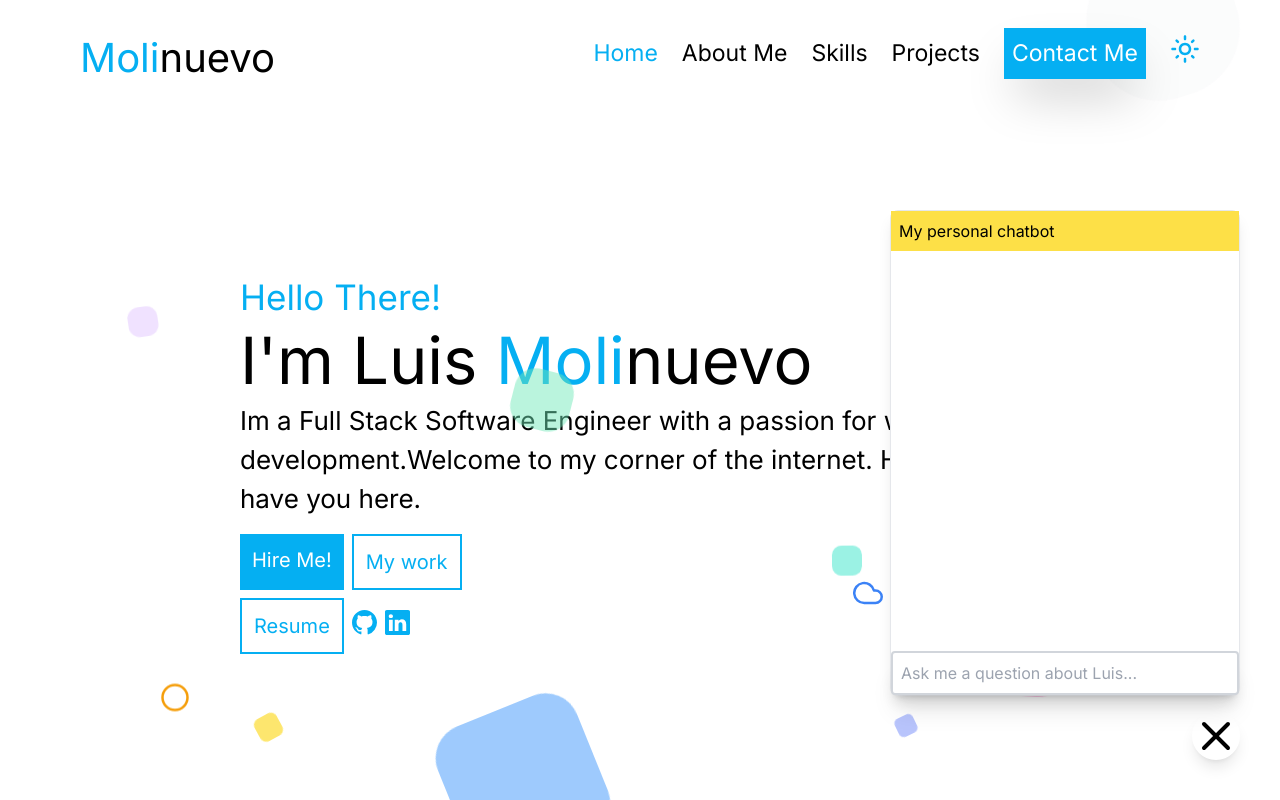
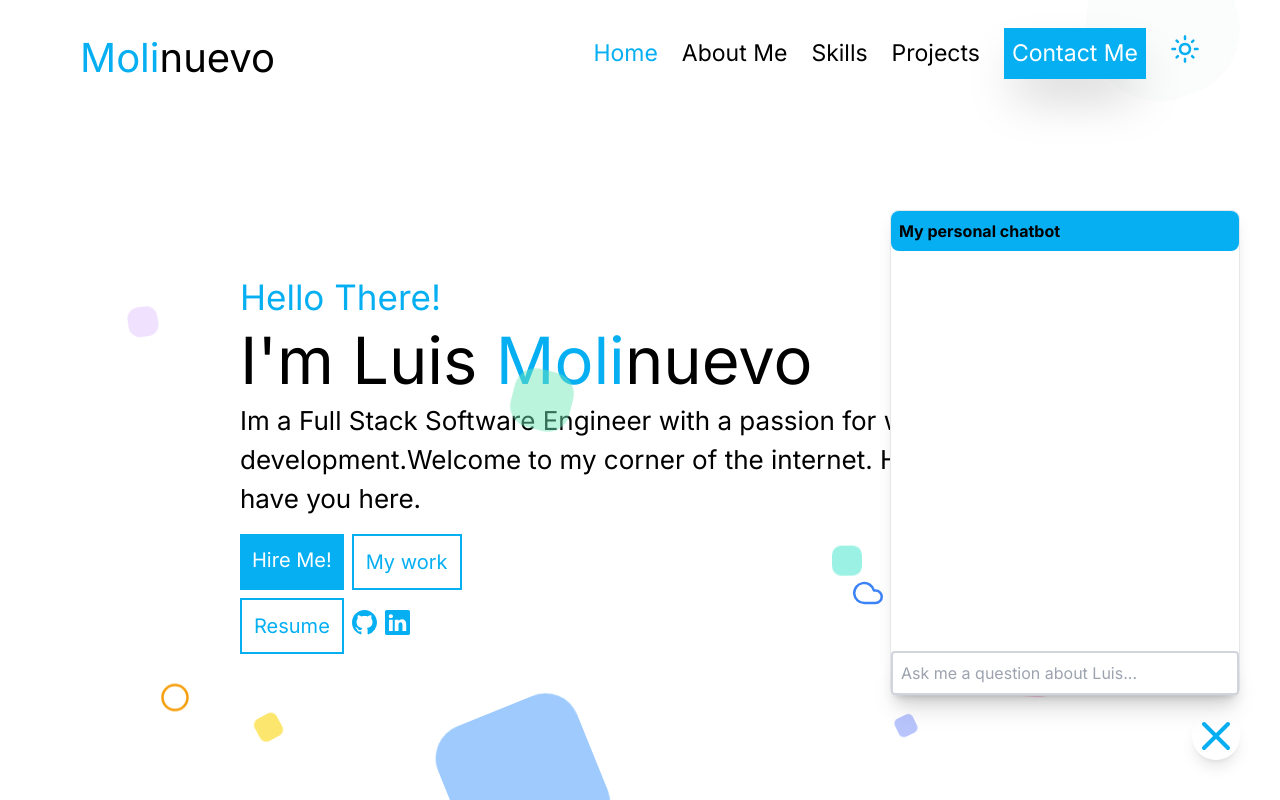
Before and after one commit to luismolinuevo/personal-portfolio, a Next.js app in the folder my-projectnew/: page / in a window 1280 px wide. Both pictures are taken after a click on the button 1216 px from the left and 736 px from the top of the page. Shown: the top 800 px of the page. Built offline with nearby package versions, Linux system fonts and the light colour scheme.

Commit message:
fixed chatbot styles

```diff
--- a/my-projectnew/app/components/Chat/Chatbot.jsx
+++ b/my-projectnew/app/components/Chat/Chatbot.jsx
@@ -57,6 +57,7 @@ export default function Chat() {
             data-name="Layer 1"
             xmlns="http://www.w3.org/2000/svg"
             viewBox="0 0 122.88 119.35"
+            stroke="#05aff2"
           >
             <title>chatbot</title>
             <path d="M57.49,29.2V23.53a14.41,14.41,0,0,1-2-.93A12.18,12.18,0,0,1,50.44,7.5a12.39,12.39,0,0,1,2.64-3.95A12.21,12.21,0,0,1,57,.92,12,12,0,0,1,61.66,0,12.14,12.14,0,0,1,72.88,7.5a12.14,12.14,0,0,1,0,9.27,12.08,12.08,0,0,1-2.64,3.94l-.06.06a12.74,12.74,0,0,1-2.36,1.83,11.26,11.26,0,0,1-2,.93V29.2H94.3a15.47,15.47,0,0,1,15.42,15.43v2.29H115a7.93,7.93,0,0,1,7.9,7.91V73.2A7.93,7.93,0,0,1,115,81.11h-5.25v2.07A15.48,15.48,0,0,1,94.3,98.61H55.23L31.81,118.72a2.58,2.58,0,0,1-3.65-.29,2.63,2.63,0,0,1-.63-1.85l1.25-18h-.21A15.45,15.45,0,0,1,13.16,83.18V81.11H7.91A7.93,7.93,0,0,1,0,73.2V54.83a7.93,7.93,0,0,1,7.9-7.91h5.26v-2.3A15.45,15.45,0,0,1,28.57,29.2H57.49ZM82.74,47.32a9.36,9.36,0,1,1-9.36,9.36,9.36,9.36,0,0,1,9.36-9.36Zm-42.58,0a9.36,9.36,0,1,1-9.36,9.36,9.36,9.36,0,0,1,9.36-9.36Zm6.38,31.36a2.28,2.28,0,0,1-.38-.38,2.18,2.18,0,0,1-.52-1.36,2.21,2.21,0,0,1,.46-1.39,2.4,2.4,0,0,1,.39-.39,3.22,3.22,0,0,1,3.88-.08A22.36,22.36,0,0,0,56,78.32a14.86,14.86,0,0,0,5.47,1A16.18,16.18,0,0,0,67,78.22,25.39,25.39,0,0,0,72.75,75a3.24,3.24,0,0,1,3.89.18,3,3,0,0,1,.37.41,2.22,2.22,0,0,1,.42,1.4,2.33,2.33,0,0,1-.58,1.35,2.29,2.29,0,0,1-.43.38,30.59,30.59,0,0,1-7.33,4,22.28,22.28,0,0,1-7.53,1.43A21.22,21.22,0,0,1,54,82.87a27.78,27.78,0,0,1-7.41-4.16l0,0ZM94.29,34.4H28.57A10.26,10.26,0,0,0,18.35,44.63V83.18A10.26,10.26,0,0,0,28.57,93.41h3.17a2.61,2.61,0,0,1,2.41,2.77l-1,14.58L52.45,94.15a2.56,2.56,0,0,1,1.83-.75h40a10.26,10.26,0,0,0,10.22-10.23V44.62A10.24,10.24,0,0,0,94.29,34.4Z" />
@@ -66,7 +67,7 @@ export default function Chat() {
             xmlns="http://www.w3.org/2000/svg"
             viewBox="0 0 24 24"
             fill="none"
-            stroke="black"
+            stroke="#05aff2"
             strokeWidth="2"
             strokeLinecap="round"
             strokeLinejoin="round"
@@ -80,8 +81,8 @@ export default function Chat() {
       {/* Chat Box */}
       {isOpen && (
         <div className="absolute bottom-16 right-0 bg-white w-[350px] rounded-lg shadow-lg border border-gray-200">
-          <div className="bg-yellow-300 h-10 p-0 flex items-center">
-            <p className="px-2">My personal chatbot</p>
+          <div className="bg-main h-10 p-0 flex items-center rounded-lg">
+            <p className="px-2 font-bold">My personal chatbot</p>
           </div>
 
           <div className="overflow-y-auto h-[400px] px-5 pt-5">
@@ -101,7 +102,7 @@ export default function Chat() {
           <form onSubmit={sendMessage} className="mt-auto">
             <div>
               <input
-                className="w-full max-w-md p-2 border-2 border-gray-300 rounded shadow-xl"
+                className="w-full max-w-md p-2 border-2 border-gray-300 rounded shadow-xl text-secondary outline-none"
                 type="text"
                 value={input}
                 onChange={(e) => setInput(e.target.value)}
```
